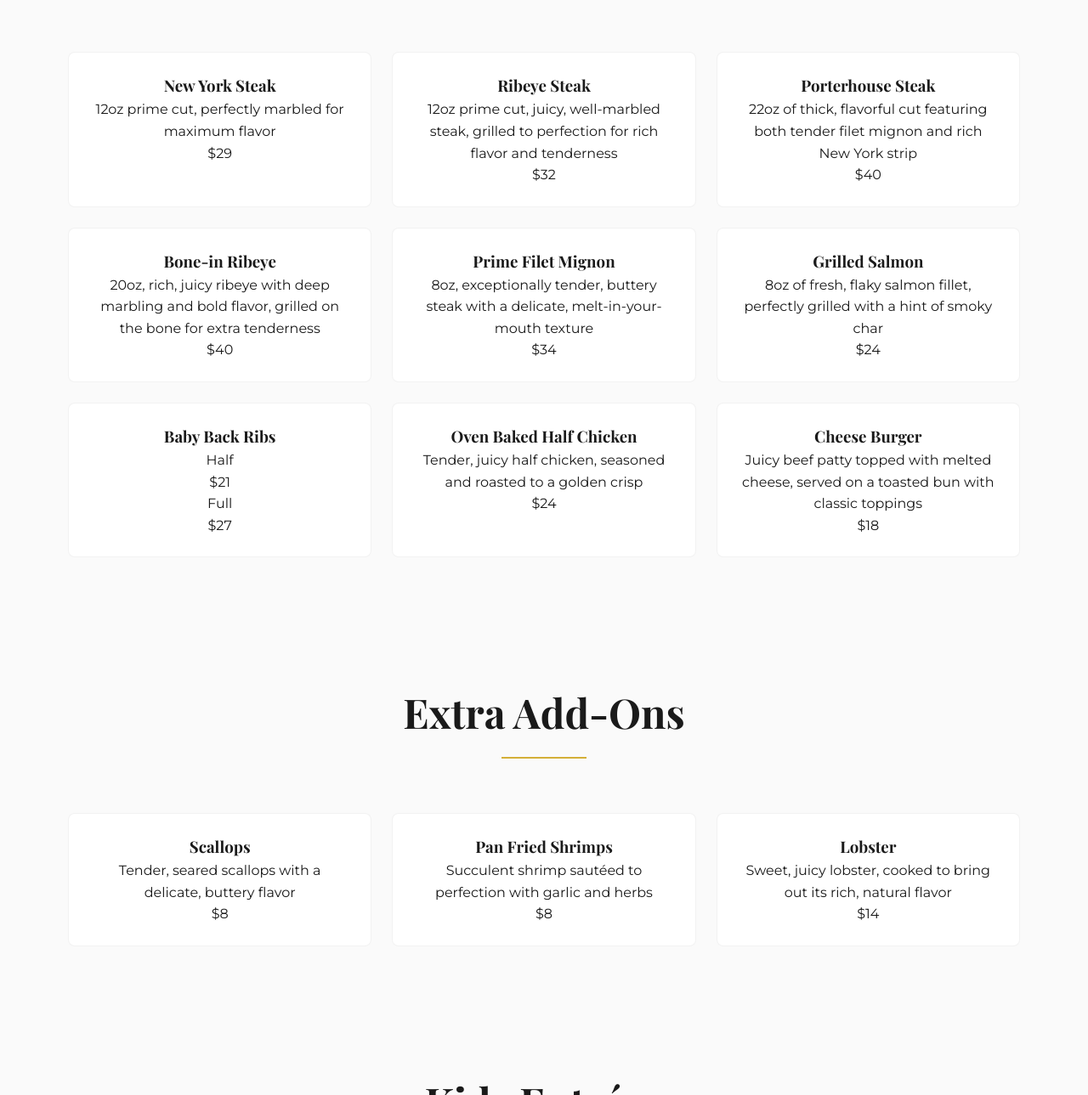
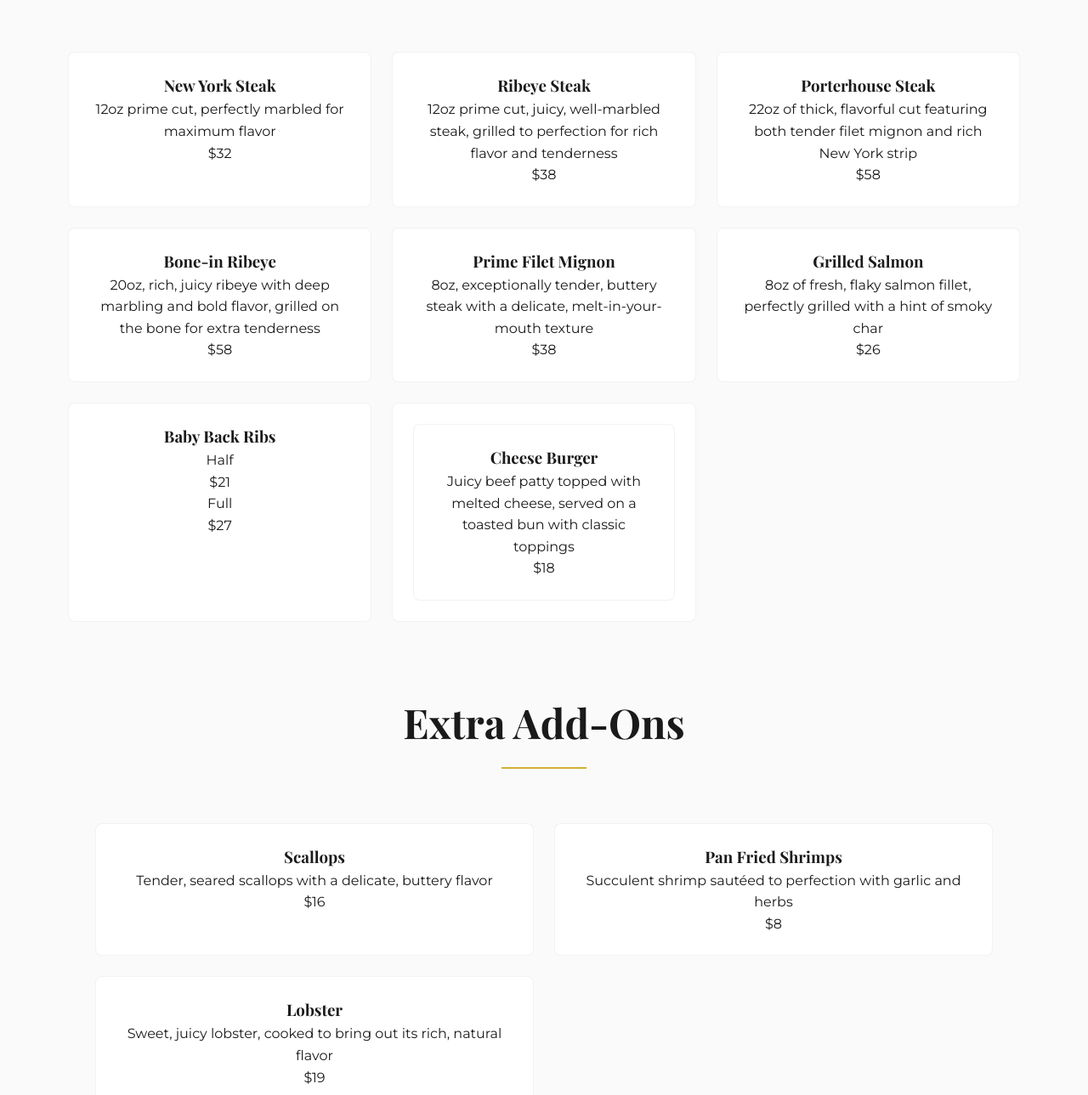
Before and after one commit to PrettyBoyFlacko/ToroSteak-Website, a plain HTML site: page index.html in a window 1280 px wide. Shown: the part 3498-4787 px from the top of the page at 85% size. Drawn offline with nearby package versions, Linux system fonts and the light colour scheme.

Commit message:
Updated the prices on 5/19/2025

```diff
--- a/index.html
+++ b/index.html
@@ -487,7 +487,7 @@
                 <div class="menu-item">
                     <h3>Grilled Salmon Salad</h3>
                     <p>House salad topped with fresh grilled salmon filet</p>
-                    <p class="price">$16</p>
+                    <p class="price">$18</p>
                 </div>
                 <div class="menu-item">
                     <h3>Seared Ahi Tuna Salad</h3>
@@ -544,32 +544,32 @@
                 <div class="menu-item">
                     <h3>New York Steak</h3>
                     <p>12oz prime cut, perfectly marbled for maximum flavor</p>
-                    <p class="price">$29</p>
+                    <p class="price">$32</p>
                 </div>
                 <div class="menu-item">
                     <h3>Ribeye Steak</h3>
                     <p>12oz prime cut, juicy, well-marbled steak, grilled to perfection for rich flavor and tenderness</p>
-                    <p class="price">$32</p>
+                    <p class="price">$38</p>
                 </div>
                 <div class="menu-item">
                     <h3>Porterhouse Steak</h3>
                     <p>22oz of thick, flavorful cut featuring both tender filet mignon and rich New York strip</p>
-                    <p class="price">$40</p>
+                    <p class="price">$58</p>
                 </div>
                 <div class="menu-item">
                     <h3>Bone-in Ribeye</h3>
                     <p>20oz, rich, juicy ribeye with deep marbling and bold flavor, grilled on the bone for extra tenderness</p>
-                    <p class="price">$40</p>
+                    <p class="price">$58</p>
                 </div>
                 <div class="menu-item">
                     <h3>Prime Filet Mignon</h3>
                     <p>8oz, exceptionally tender, buttery steak with a delicate, melt-in-your-mouth texture</p>
-                    <p class="price">$34</p>
+                    <p class="price">$38</p>
                 </div>
                 <div class="menu-item">
                     <h3>Grilled Salmon</h3>
                     <p>8oz of fresh, flaky salmon fillet, perfectly grilled with a hint of smoky char</p>
-                    <p class="price">$24</p>
+                    <p class="price">$26</p>
                 </div>
                 <div class="menu-item">
                     <h3>Baby Back Ribs</h3>
@@ -579,10 +579,6 @@
                     <p class="price">$27</p>
                 </div>
                 <div class="menu-item">
-                    <h3>Oven Baked Half Chicken</h3>
-                    <p>Tender, juicy half chicken, seasoned and roasted to a golden crisp</p>
-                    <p class="price">$24</p>
-                </div>
                 <div class="menu-item">
                     <h3>Cheese Burger</h3>
                     <p>Juicy beef patty topped with melted cheese, served on a toasted bun with classic toppings</p>
@@ -597,7 +593,7 @@
                 <div class="menu-item">
                     <h3>Scallops</h3>
                     <p>Tender, seared scallops with a delicate, buttery flavor</p>
-                    <p class="price">$8</p>
+                    <p class="price">$16</p>
                 </div>
                 <div class="menu-item">
                     <h3>Pan Fried Shrimps</h3>
@@ -607,7 +603,7 @@
                 <div class="menu-item">
                     <h3>Lobster</h3>
                     <p>Sweet, juicy lobster, cooked to bring out its rich, natural flavor</p>
-                    <p class="price">$14</p>
+                    <p class="price">$19</p>
                 </div>
             </div>
         </div>
@@ -619,7 +615,7 @@
                     <h3>Junior Steak</h3>
                     <p>6oz tender sirloin steak, served with crispy french fries</p>
                     <p>Cooked to your child's preference</p>
-                    <p class="price">$15</p>
+                    <p class="price">$12</p>
                 </div>
                 <div class="menu-item">
                     <h3>Chicken Tenders</h3>
```
